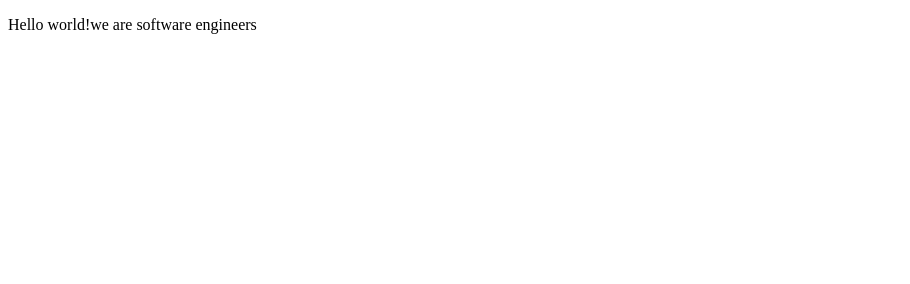
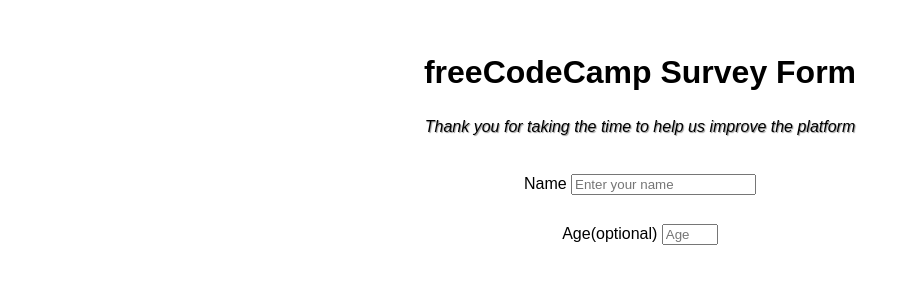
Before and after one commit to Mahreenn/Javier.Mahreen, a plain HTML site: page index.html in a window 1280 px wide. Shown: the whole page, without its empty margins (0-910 px from the left). Drawn offline with Linux system fonts and the light colour scheme.

Commit message:
third commit

```diff
--- a/css/style.css
+++ b/css/style.css
@@ -0,0 +1,36 @@
+body {
+    font-family: 'Poppins', sans-serif;
+    font-size: 1rem;
+    font-weight: 400;
+    line-height: 1.4;
+    color: var(--color-white);
+    margin: 0;
+}
+.text-center {
+    text-align: center;
+}
+.header {
+    padding: 0 0.625rem;
+    margin-bottom: 1.875rem;
+  }
+
+  .description {
+    font-style: italic;
+    font-weight: 200;
+    text-shadow: 1px 1px 1px rgba(0, 0, 0, 0.4);
+  }
+  .container {
+    width: 100%;
+    margin: 3.125rem auto 0 auto;
+  }
+
+  .description {
+    font-style: italic;
+    font-weight: 200;
+    text-shadow: 1px 1px 1px rgba(0, 0, 0, 0.4);
+  }
+
+  .form-group {
+    margin: 0 auto 1.25rem auto;
+    padding: 0.25rem;
+  }
--- a/index.html
+++ b/index.html
@@ -2,13 +2,49 @@
 <html lang="en">
   <head>
     <meta charset="UTF-8">
-    <title>Fork Me! FCC: Test Suite Template</title>
+    <title> https://survey-form.freecodecamp.rocks/ </title>
     <link rel="stylesheet" href="css/style.css">
+
   </head>
 
-  <body>
+  <body data-loom-blur-type="None ">
+    <div class="container">
+      <header class="header">
+        <h1 id="title" class="text-center">freeCodeCamp Survey Form</h1>
+        <p id="description" class="description text-center">
+          Thank you for taking the time to help us improve the platform
+        </p>
+      </header>
+      <form id="survey-form" class="text-center">
+        <div class="form-group">
+          <label id="name-label" for="name">Name</label>
+          <input
+            type="text"
+            name="name"
+            id="name"
+            class="form-control"
+            placeholder="Enter your name"
+            required
+          />
+        </div>
+        <div class="form-group">
+          <label id="number-label" for="number"
+            >Age<span class="clue">(optional)</span></label
+          >
+          <input
+            type="number"
+            name="age"
+            id="number"
+            min="10"
+            max="99"
+            class="form-control"
+            placeholder="Age"
+          />
+        </div>
+
+
     <script src="https://cdn.freecodecamp.org/testable-projects-fcc/v1/bundle.js"></script>
-	<p>Hello world!we are software engineers</p>
+
     <script  src="js/index.js"></script>
   </body>
 </html>
```
